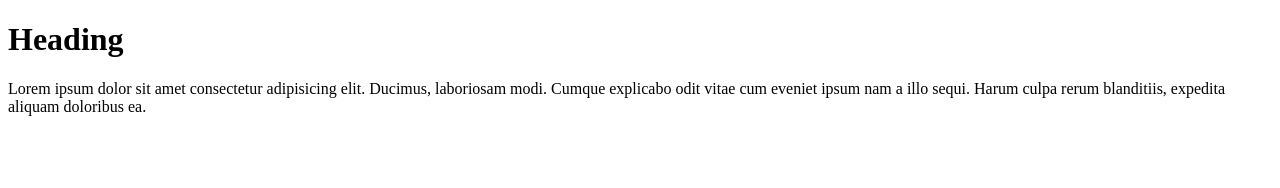
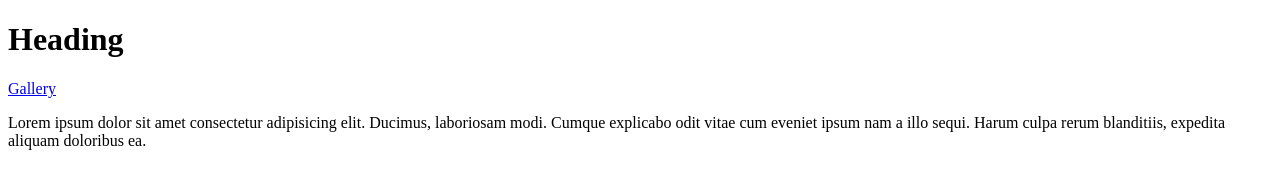
Before and after one commit to elizavetamko/homework, a plain HTML site: page index.html in a window 1280 px wide. Drawn offline with Linux system fonts and the light colour scheme.

Commit message:
link added

```diff
--- a/index.html
+++ b/index.html
@@ -8,6 +8,7 @@
 </head>
 <body>
     <h1>Heading</h1>
+    <p><a href="gallery.html">Gallery</a></p>
     <p>
         Lorem ipsum dolor sit amet consectetur adipisicing elit. Ducimus, laboriosam modi. Cumque explicabo odit vitae cum eveniet ipsum nam a illo sequi. Harum culpa rerum blanditiis, expedita aliquam doloribus ea.
     </p>
```
